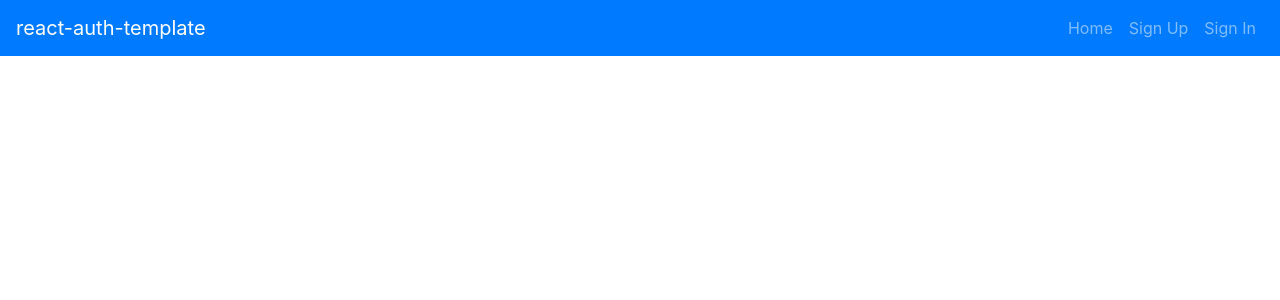
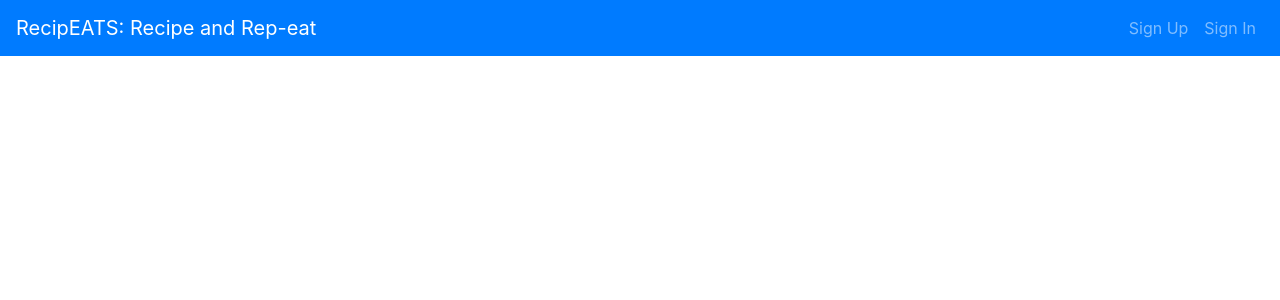
Before and after one commit to syrotech/RecipEATS-client, a React app: page / in a window 1280 px wide. Shown: the top 300 px of the page. Built offline with nearby package versions, Linux system fonts and the light colour scheme.

Commit message:
Feature: Commented out console.logs
1. console.logs uncommented

```diff
--- a/config/webpack.config.prod.js
+++ b/config/webpack.config.prod.js
@@ -321,7 +321,7 @@ module.exports = {
           // https://github.com/facebookincubator/create-react-app/issues/2612
           return
         }
-        console.log(message)
+        // console.log(message)
       },
       minify: true,
       // For unknown URLs, fallback to the index page
--- a/src/components/Header/Header.js
+++ b/src/components/Header/Header.js
@@ -16,22 +16,15 @@ const unauthenticatedOptions = (
   </Fragment>
 )
 
-const alwaysOptions = (
-  <Fragment>
-    <Nav.Link to="/">Home</Nav.Link>
-  </Fragment>
-)
-
 const Header = ({ user }) => (
   <Navbar bg="primary" variant="dark" expand="md">
     <Navbar.Brand href="#">
-      react-auth-template
+      RecipEATS: Recipe and Rep-eat
     </Navbar.Brand>
     <Navbar.Toggle aria-controls="basic-navbar-nav" />
     <Navbar.Collapse id="basic-navbar-nav">
       <Nav className="ml-auto">
         { user && <span className="navbar-text mr-2">Welcome, {user.email}</span>}
-        { alwaysOptions }
         { user ? authenticatedOptions : unauthenticatedOptions }
       </Nav>
     </Navbar.Collapse>
--- a/src/components/routes/RecipeCreate.js
+++ b/src/components/routes/RecipeCreate.js
@@ -30,7 +30,7 @@ const RecipeCreate = (props) => {
     })
       .then(res => setCreatedRecipeId(res.data.recipe.id))
       .then(() => {
-        console.log(props.alert)
+        // console.log(props.alert)
         props.alert({
           heading: 'You added a recipe! Success!',
           message: messages.createSuccess,
--- a/src/components/routes/RecipeEdit.js
+++ b/src/components/routes/RecipeEdit.js
@@ -31,7 +31,7 @@ const RecipeEdit = (props) => {
 
   const handleSubmit = event => {
     event.preventDefault()
-    console.log(props)
+    // console.log(props)
     axios({
       url: `${apiUrl}/recipes/${props.match.params.id}`,
       method: 'PATCH',
@@ -42,7 +42,7 @@ const RecipeEdit = (props) => {
     })
       .then(() => setUpdated(true))
       .then(() => {
-        console.log(props.alert)
+        // console.log(props.alert)
         props.alert({
           heading: 'Updated your Recipe Success',
           message: messages.editSuccess,
--- a/src/components/routes/Recipes.js
+++ b/src/components/routes/Recipes.js
@@ -21,7 +21,7 @@ const Recipes = props => {
     })
       .then(res => setRecipes(res.data.recipes))
       .then(() => {
-        console.log(props.alert)
+        // console.log(props.alert)
         props.alert({
           heading: 'Index Recipes Success',
           message: messages.indexSuccess,
--- a/src/components/shared/Layout.js
+++ b/src/components/shared/Layout.js
@@ -5,7 +5,6 @@ import Footer from './Footer'
 
 const Layout = props => (
   <div>
-    <h1>RecipEATS</h1>
     <Nav />
 
     {props.children}
```
Also changed, not shown: scripts/build.js (+10 -10 lines), scripts/start.js (+7 -7 lines), src/components/routes/Recipe.js (+5 -5 lines).
